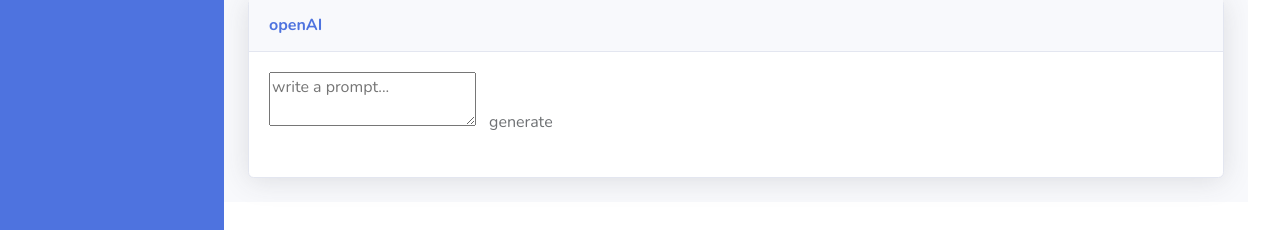
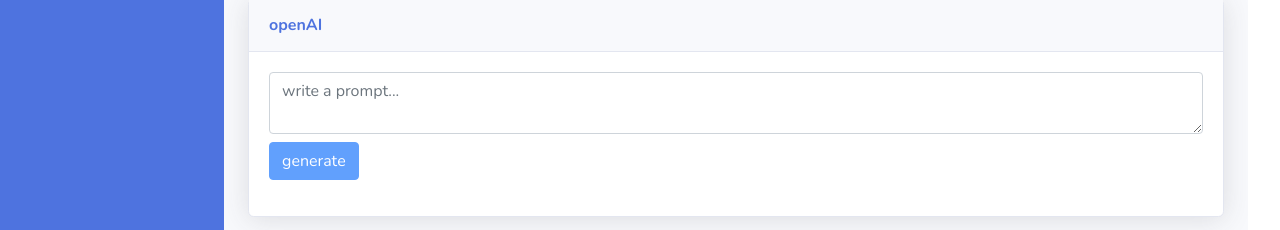
Before and after one commit to krasnoff/bootstrap-admin-app, a React (Create React App) app: page /SubMenu3 in a window 1280 px wide. Shown: the part 595-825 px from the top of the page. Built offline with nearby package versions, Linux system fonts and the light colour scheme; no server answers.

Commit message:
ui design - chatGPT component

```diff
--- a/src/pages/SubMenu3/openAI/openAI.tsx
+++ b/src/pages/SubMenu3/openAI/openAI.tsx
@@ -32,20 +32,24 @@
     return (
         <div className="main">
             <div className="w-2/4 mx-auto">
+                <div>
                     <textarea
                         value={prompt}
                         onChange={(e) => setPrompt(e.target.value)}
                         placeholder="write a prompt..."
-                    className="textarea"
+                        className="form-control"
                     ></textarea>
+                </div>
 
+                <div className="mt-2">
                     <button
                         onClick={handleClick}
                         disabled={loading || prompt.length === 0}
-                    className="btn"
+                        className="btn btn-primary"
                     >
                         {loading ? 'generating' : 'generate'}
                     </button>
+                </div>
 
                 <pre className="result">{result}</pre>
             </div>
```
Lines whose indentation alone changed are shown as unchanged.
